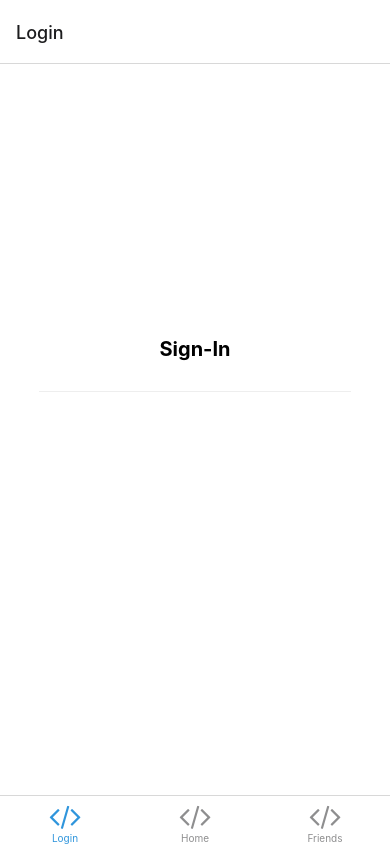
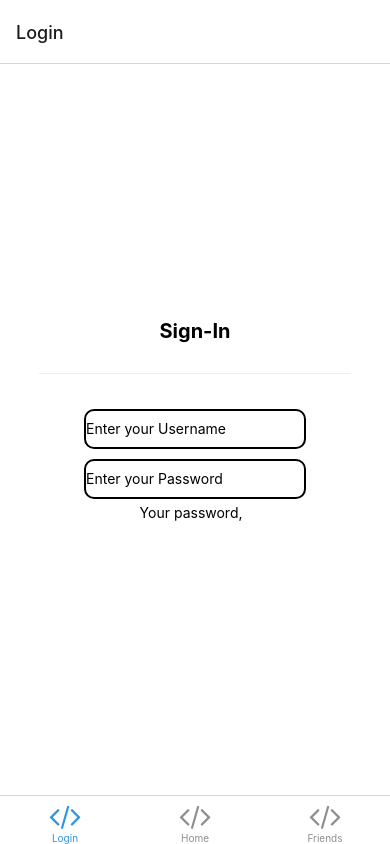
Before and after one commit to ethang17/Me-Lody, a React Native app: screen /Login in a window 390 px wide. Built offline with nearby package versions, Linux system fonts and the light colour scheme; what expo-linking would draw is missing.

Commit message:
Sign in screen done till register is ready

```diff
--- a/screens/LoginScreen.tsx
+++ b/screens/LoginScreen.tsx
@@ -4,26 +4,41 @@ import React, {useState} from 'react';
 import EditScreenInfo from '../components/EditScreenInfo';
 import { Text, View } from '../components/Themed';
 import {TextInput} from 'react-native';
+import { useColorScheme, Image } from 'react-native';
+
 export default function LoginScreen() {
   const [text, setText] = useState('');
+  const scheme = useColorScheme();
+  const [name, setName] = useState("");
   return (
     <View style={styles.container}>
+
       <Text style={styles.title}>Sign-In</Text>
       <View style={styles.separator} lightColor="#eee" darkColor="rgba(255,255,255,0.1)" />
 
 
       <TextInput style={styles.textInputStyle}
-        placeholderTextColor='white'
+      /*style={{ color: scheme === 'dark' ? 'white' : 'black'}}*/
+
+
+        placeholderTextColor='black'
         placeholder="Enter your Username"
+        maxLength={16}
         onChangeText={newText => setText(newText)}
 
       />
-      <TextInput style={styles.textInputStyle}
-        placeholderTextColor='white'
+      <TextInput
+
+        secureTextEntry={true}
+        style={styles.textInputStyle}
+        placeholderTextColor='black'
         placeholder="Enter your Password"
+
+        onSubmitEditing={(value) => setName(value.nativeEvent.text)}
         onChangeText={newText2 => setText(newText2)}
 
       />
+      <Text>Your password, {name} </Text>
       <Text style={{padding: 10, fontSize: 42}}>
 
 
@@ -54,8 +69,16 @@ const styles = StyleSheet.create({
     width: '80%',
   },
   textInputStyle: {
-    color: 'white',
-    height: 40
+    height: 40,
+    borderColor: 'black',
+    borderWidth: 2,
+    borderRadius: 10,
+    marginVertical: 5,
+
+
+
     }
 
+
+
 });
```
